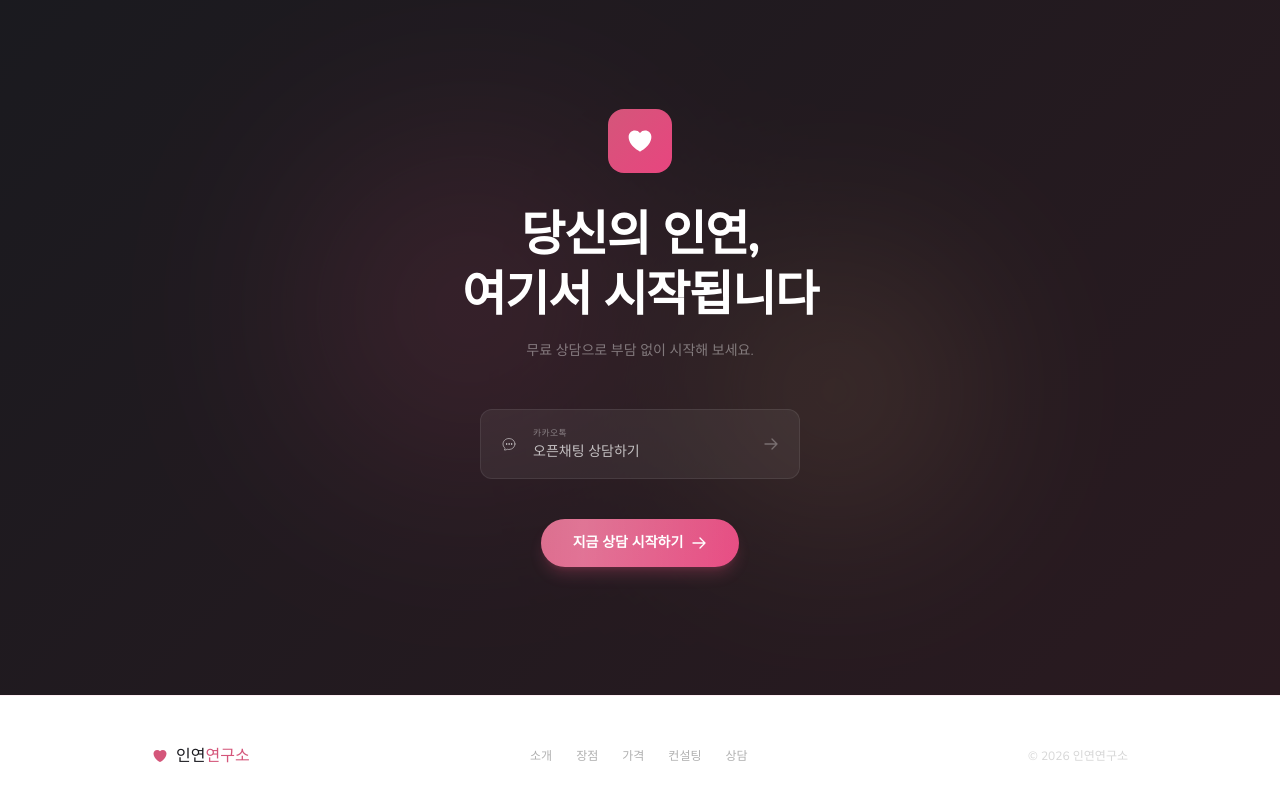
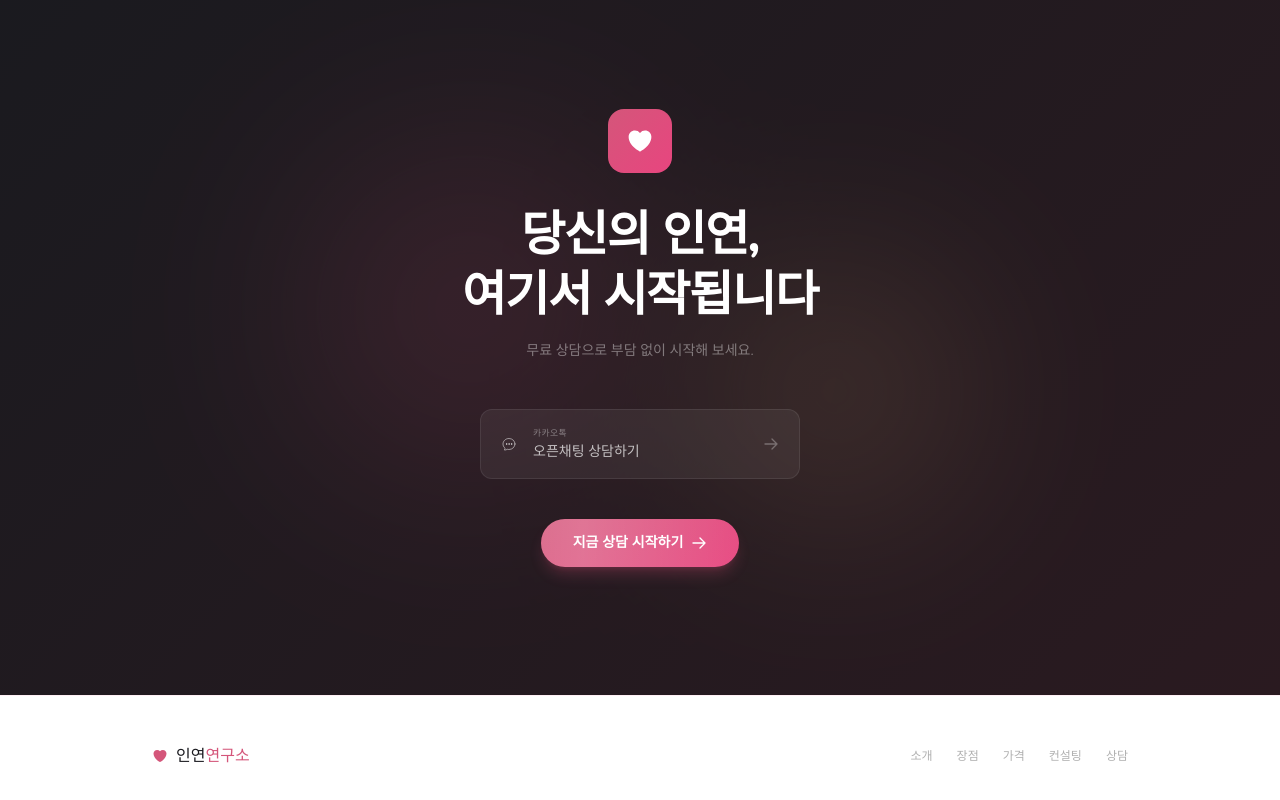
Before and after one commit to gustn0117/inyeon-lab, a Next.js app: page / in a window 1280 px wide. Shown: the part 5922-6722 px from the top of the page. Built offline with nearby package versions, Linux system fonts and the light colour scheme; a web font is replaced by a local one.

Commit message:
푸터에서 저작권 문구 제거
Co-Authored-By: Claude Opus 4.6 (1M context) <noreply@anthropic.com>

```diff
--- a/src/app/page.tsx
+++ b/src/app/page.tsx
@@ -510,7 +510,6 @@ function Footer() {
             <a key={i} href={`#${["about", "features", "pricing", "consult", "contact"][i]}`} className="text-xs hover:text-[#d4567a] transition-colors" style={{ color: mt }}>{l}</a>
           ))}
         </div>
-        <div className="text-[0.6rem] sm:text-xs" style={{ color: `${mt}80` }}>&copy; 2026 인연연구소</div>
       </div>
     </footer>
   );
```
